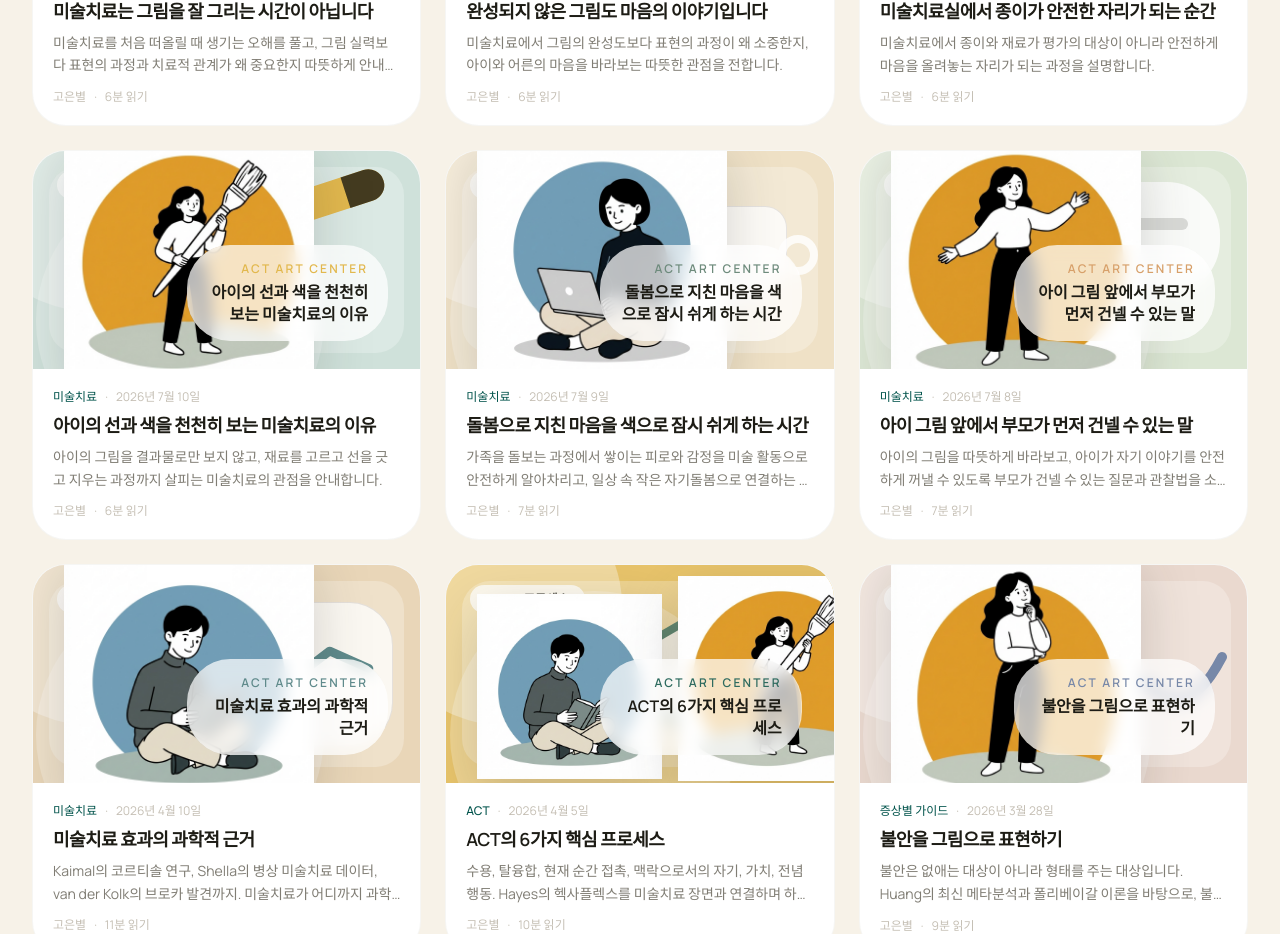
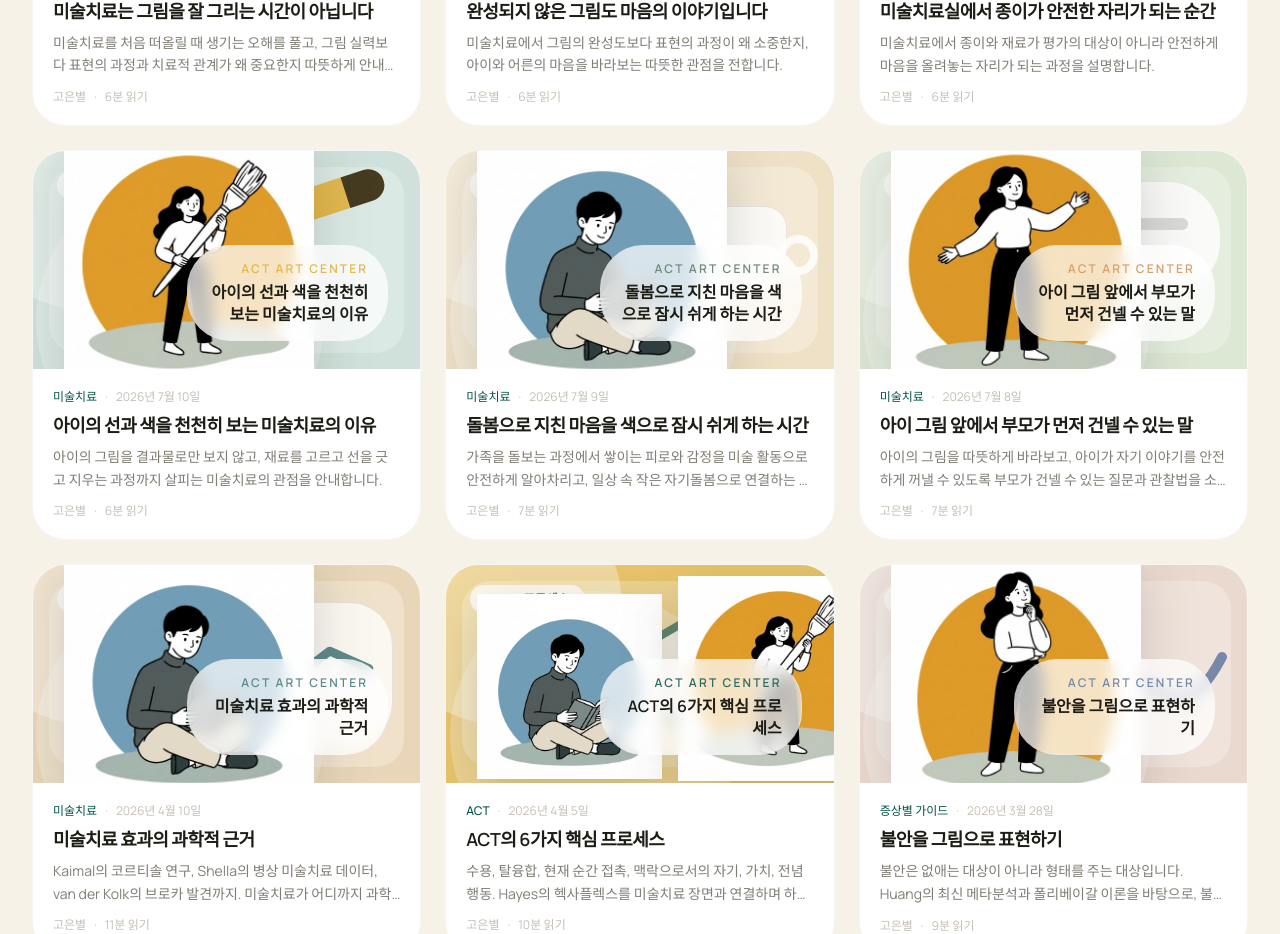
Before and after one commit to act-art-center/actartcenter.com, a Next.js app: page /blog in a window 1280 px wide. Shown: the part 2169-3103 px from the top of the page. Built offline with nearby package versions, Linux system fonts and the light colour scheme.

Commit message:
fix: use correct ACTIE character image

```diff
--- a/src/app/characters/page.tsx
+++ b/src/app/characters/page.tsx
@@ -47,7 +47,7 @@ const moments = [
   },
   {
     title: "학술적으로 연구하며 미술치료를 준비할 때",
-    image: "/characters/acttie-laptop.png",
+    image: "/characters/acttie-reading.png",
     body: "미술치료는 임상 경험과 학술적 근거를 함께 살피며 준비합니다. ACTIE는 문헌과 사례의 흐름을 정리하고, 이를 치료실에서 만나는 마음의 속도와 미술치료 과정에 맞게 연결하는 태도를 상징합니다.",
   },
   {
--- a/src/components/shared/BlogIllustration.tsx
+++ b/src/components/shared/BlogIllustration.tsx
@@ -103,7 +103,7 @@ const VARIANT_MAP: Record<
   },
   caregiverRest: {
     character: "ACTIE",
-    characterSrc: "/characters/acttie-laptop.png",
+    characterSrc: "/characters/acttie-reading.png",
     accent: "#6E8B7C",
     bg: "#EFE1C6",
     label: "돌봄과 쉼",
--- a/src/components/shared/CharacterIllustration.tsx
+++ b/src/components/shared/CharacterIllustration.tsx
@@ -35,7 +35,6 @@ export type CharacterName =
   | "artty-thoughtful"
   | "artty-scenes"
   | "acttie-reading"
-  | "acttie-laptop"
   | "twins-together";
 
 export type CharacterAnimation = "ambient" | "float" | "fade-in" | "none";
@@ -71,7 +70,6 @@ const FILE_MAP: Record<CharacterName, string> = {
   "artty-thoughtful": "/characters/artty-thoughtful.png",
   "artty-scenes": "/characters/artty-scenes.png",
   "acttie-reading": "/characters/acttie-reading.png",
-  "acttie-laptop": "/characters/acttie-laptop.png",
   "twins-together": "/characters/twins-together.png",
 };
 
--- a/src/lib/constants.ts
+++ b/src/lib/constants.ts
@@ -123,7 +123,7 @@ export const SERVICES_ALL = [
     description: "Zoom 화상 + 미술 재료 키트 자택 배송. 전국 어디서나, 해외 거주 한국인도 참여 가능한 비대면 ACT 미술치료.",
     href: "/services/online",
     anchor: "전국 온라인 미술치료",
-    image: "/characters/acttie-laptop.png",
+    image: "/characters/acttie-reading.png",
     imageAlt: "온라인 미술치료 Zoom 세션",
     group: "adult",
   },
--- a/src/lib/hero-registry.ts
+++ b/src/lib/hero-registry.ts
@@ -50,7 +50,7 @@ export const HERO_REGISTRY: HeroSlot[] = [
     id: "pricing",
     page: "/pricing",
     imageUrl:
-      "/characters/acttie-laptop.png",
+      "/characters/acttie-reading.png",
     imageAlt: "ACT ART CENTER 비용 안내",
     category: "page",
   },
```
